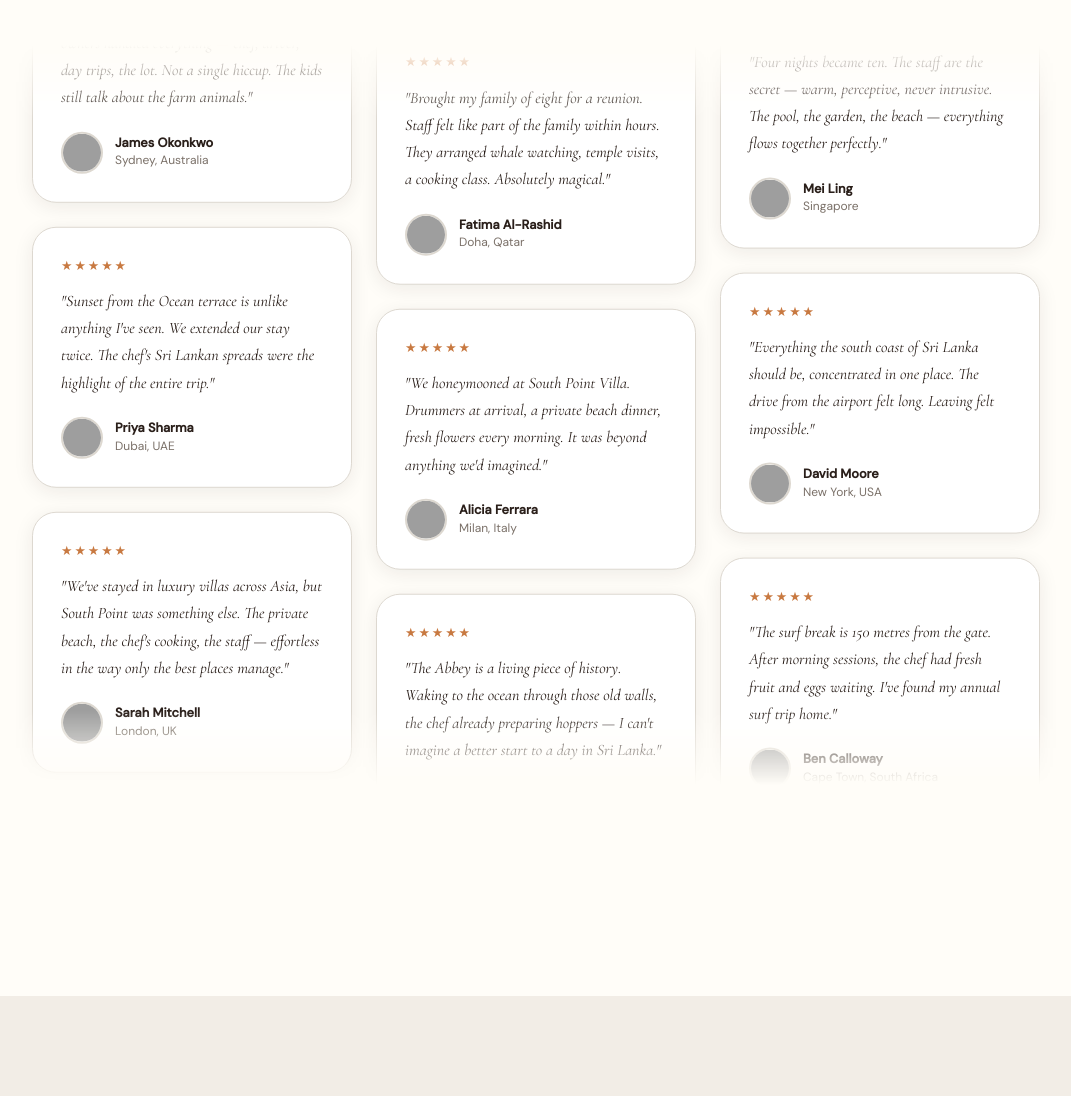
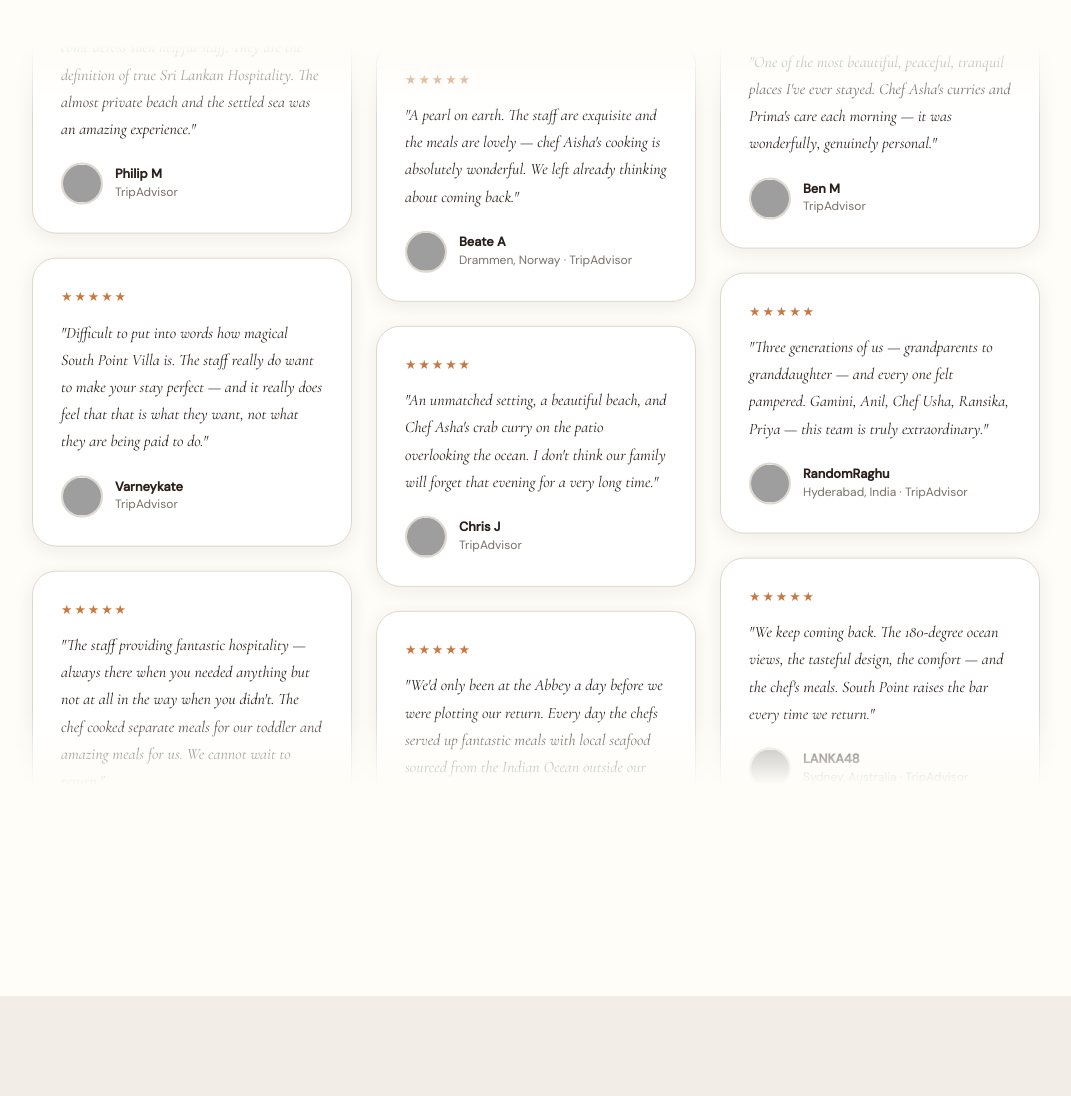
Before and after one commit to stand1nRamen/south-point-villas, a plain HTML site: page index.html in a window 1280 px wide. Shown: the part 7335-8431 px from the top of the page, without its empty margins (104-1175 px from the left). Drawn offline with nearby package versions, Linux system fonts and the light colour scheme; grey boxes are pictures that could not be loaded.

Commit message:
fix: replace placeholder testimonials with real TripAdvisor reviews

```diff
--- a/index.html
+++ b/index.html
@@ -516,51 +516,51 @@
         <div class="testi-track">
           <div class="testi-card">
             <div class="testi-stars">★★★★★</div>
-            <blockquote>"We've stayed in luxury villas across Asia, but South Point was something else. The private beach, the chef's cooking, the staff — effortless in the way only the best places manage."</blockquote>
+            <blockquote>"The staff providing fantastic hospitality — always there when you needed anything but not at all in the way when you didn't. The chef cooked separate meals for our toddler and amazing meals for us. We cannot wait to return."</blockquote>
             <footer class="testi-footer">
-              <img class="testi-avatar" src="https://images.unsplash.com/photo-1494790108377-be9c29b29330?auto=format&fit=crop&q=80&w=84&h=84" alt="Sarah Mitchell" width="42" height="42">
-              <div><cite>Sarah Mitchell</cite><span>London, UK</span></div>
+              <img class="testi-avatar" src="https://images.unsplash.com/photo-1494790108377-be9c29b29330?auto=format&fit=crop&q=80&w=84&h=84" alt="Kenny2603" width="42" height="42">
+              <div><cite>Kenny2603</cite><span>London, UK · TripAdvisor</span></div>
             </footer>
           </div>
           <div class="testi-card">
             <div class="testi-stars">★★★★★</div>
-            <blockquote>"Three families, twenty people, five nights. The owners handled everything — chef, driver, day trips, the lot. Not a single hiccup. The kids still talk about the farm animals."</blockquote>
+            <blockquote>"In our many years of traveling we have not come across such helpful staff. They are the definition of true Sri Lankan Hospitality. The almost private beach and the settled sea was an amazing experience."</blockquote>
             <footer class="testi-footer">
-              <img class="testi-avatar" src="https://images.unsplash.com/photo-1472099645785-5658abf4ff4e?auto=format&fit=crop&q=80&w=84&h=84" alt="James Okonkwo" width="42" height="42">
-              <div><cite>James Okonkwo</cite><span>Sydney, Australia</span></div>
+              <img class="testi-avatar" src="https://images.unsplash.com/photo-1472099645785-5658abf4ff4e?auto=format&fit=crop&q=80&w=84&h=84" alt="Philip M" width="42" height="42">
+              <div><cite>Philip M</cite><span>TripAdvisor</span></div>
             </footer>
           </div>
           <div class="testi-card">
             <div class="testi-stars">★★★★★</div>
-            <blockquote>"Sunset from the Ocean terrace is unlike anything I've seen. We extended our stay twice. The chef's Sri Lankan spreads were the highlight of the entire trip."</blockquote>
+            <blockquote>"Difficult to put into words how magical South Point Villa is. The staff really do want to make your stay perfect — and it really does feel that that is what they want, not what they are being paid to do."</blockquote>
             <footer class="testi-footer">
-              <img class="testi-avatar" src="https://images.unsplash.com/photo-1438761681033-6461ffad8d80?auto=format&fit=crop&q=80&w=84&h=84" alt="Priya Sharma" width="42" height="42">
-              <div><cite>Priya Sharma</cite><span>Dubai, UAE</span></div>
+              <img class="testi-avatar" src="https://images.unsplash.com/photo-1438761681033-6461ffad8d80?auto=format&fit=crop&q=80&w=84&h=84" alt="Varneykate" width="42" height="42">
+              <div><cite>Varneykate</cite><span>TripAdvisor</span></div>
             </footer>
           </div>
           <!-- duplicate for seamless loop -->
           <div class="testi-card" aria-hidden="true">
             <div class="testi-stars">★★★★★</div>
-            <blockquote>"We've stayed in luxury villas across Asia, but South Point was something else. The private beach, the chef's cooking, the staff — effortless in the way only the best places manage."</blockquote>
+            <blockquote>"The staff providing fantastic hospitality — always there when you needed anything but not at all in the way when you didn't. The chef cooked separate meals for our toddler and amazing meals for us. We cannot wait to return."</blockquote>
             <footer class="testi-footer">
               <img class="testi-avatar" src="https://images.unsplash.com/photo-1494790108377-be9c29b29330?auto=format&fit=crop&q=80&w=84&h=84" alt="" width="42" height="42">
-              <div><cite>Sarah Mitchell</cite><span>London, UK</span></div>
+              <div><cite>Kenny2603</cite><span>London, UK · TripAdvisor</span></div>
             </footer>
           </div>
           <div class="testi-card" aria-hidden="true">
             <div class="testi-stars">★★★★★</div>
-            <blockquote>"Three families, twenty people, five nights. The owners handled everything — chef, driver, day trips, the lot. Not a single hiccup. The kids still talk about the farm animals."</blockquote>
+            <blockquote>"In our many years of traveling we have not come across such helpful staff. They are the definition of true Sri Lankan Hospitality. The almost private beach and the settled sea was an amazing experience."</blockquote>
             <footer class="testi-footer">
               <img class="testi-avatar" src="https://images.unsplash.com/photo-1472099645785-5658abf4ff4e?auto=format&fit=crop&q=80&w=84&h=84" alt="" width="42" height="42">
-              <div><cite>James Okonkwo</cite><span>Sydney, Australia</span></div>
+              <div><cite>Philip M</cite><span>TripAdvisor</span></div>
             </footer>
           </div>
           <div class="testi-card" aria-hidden="true">
             <div class="testi-stars">★★★★★</div>
-            <blockquote>"Sunset from the Ocean terrace is unlike anything I've seen. We extended our stay twice. The chef's Sri Lankan spreads were the highlight of the entire trip."</blockquote>
+            <blockquote>"Difficult to put into words how magical South Point Villa is. The staff really do want to make your stay perfect — and it really does feel that that is what they want, not what they are being paid to do."</blockquote>
             <footer class="testi-footer">
               <img class="testi-avatar" src="https://images.unsplash.com/photo-1438761681033-6461ffad8d80?auto=format&fit=crop&q=80&w=84&h=84" alt="" width="42" height="42">
-              <div><cite>Priya Sharma</cite><span>Dubai, UAE</span></div>
+              <div><cite>Varneykate</cite><span>TripAdvisor</span></div>
             </footer>
           </div>
         </div>
@@ -571,51 +571,51 @@
         <div class="testi-track">
           <div class="testi-card">
             <div class="testi-stars">★★★★★</div>
-            <blockquote>"The Abbey is a living piece of history. Waking to the ocean through those old walls, the chef already preparing hoppers — I can't imagine a better start to a day in Sri Lanka."</blockquote>
+            <blockquote>"We'd only been at the Abbey a day before we were plotting our return. Every day the chefs served up fantastic meals with local seafood sourced from the Indian Ocean outside our door."</blockquote>
             <footer class="testi-footer">
-              <img class="testi-avatar" src="https://images.unsplash.com/photo-1507003211169-0a1dd7228f2d?auto=format&fit=crop&q=80&w=84&h=84" alt="Tom Richter" width="42" height="42">
-              <div><cite>Tom Richter</cite><span>Berlin, Germany</span></div>
+              <img class="testi-avatar" src="https://images.unsplash.com/photo-1507003211169-0a1dd7228f2d?auto=format&fit=crop&q=80&w=84&h=84" alt="Guest 4066" width="42" height="42">
+              <div><cite>Guest 4066</cite><span>Brisbane, Australia · TripAdvisor</span></div>
             </footer>
           </div>
           <div class="testi-card">
             <div class="testi-stars">★★★★★</div>
-            <blockquote>"Brought my family of eight for a reunion. Staff felt like part of the family within hours. They arranged whale watching, temple visits, a cooking class. Absolutely magical."</blockquote>
+            <blockquote>"A pearl on earth. The staff are exquisite and the meals are lovely — chef Aisha's cooking is absolutely wonderful. We left already thinking about coming back."</blockquote>
             <footer class="testi-footer">
-              <img class="testi-avatar" src="https://images.unsplash.com/photo-1534528741775-53994a69daeb?auto=format&fit=crop&q=80&w=84&h=84" alt="Fatima Al-Rashid" width="42" height="42">
-              <div><cite>Fatima Al-Rashid</cite><span>Doha, Qatar</span></div>
+              <img class="testi-avatar" src="https://images.unsplash.com/photo-1534528741775-53994a69daeb?auto=format&fit=crop&q=80&w=84&h=84" alt="Beate A" width="42" height="42">
+              <div><cite>Beate A</cite><span>Drammen, Norway · TripAdvisor</span></div>
             </footer>
           </div>
           <div class="testi-card">
             <div class="testi-stars">★★★★★</div>
-            <blockquote>"We honeymooned at South Point Villa. Drummers at arrival, a private beach dinner, fresh flowers every morning. It was beyond anything we'd imagined."</blockquote>
+            <blockquote>"An unmatched setting, a beautiful beach, and Chef Asha's crab curry on the patio overlooking the ocean. I don't think our family will forget that evening for a very long time."</blockquote>
             <footer class="testi-footer">
-              <img class="testi-avatar" src="https://images.unsplash.com/photo-1517841905240-472988babdf9?auto=format&fit=crop&q=80&w=84&h=84" alt="Alicia Ferrara" width="42" height="42">
-              <div><cite>Alicia Ferrara</cite><span>Milan, Italy</span></div>
+              <img class="testi-avatar" src="https://images.unsplash.com/photo-1517841905240-472988babdf9?auto=format&fit=crop&q=80&w=84&h=84" alt="Chris J" width="42" height="42">
+              <div><cite>Chris J</cite><span>TripAdvisor</span></div>
             </footer>
           </div>
           <!-- duplicate -->
           <div class="testi-card" aria-hidden="true">
             <div class="testi-stars">★★★★★</div>
-            <blockquote>"The Abbey is a living piece of history. Waking to the ocean through those old walls, the chef already preparing hoppers — I can't imagine a better start to a day in Sri Lanka."</blockquote>
+            <blockquote>"We'd only been at the Abbey a day before we were plotting our return. Every day the chefs served up fantastic meals with local seafood sourced from the Indian Ocean outside our door."</blockquote>
             <footer class="testi-footer">
               <img class="testi-avatar" src="https://images.unsplash.com/photo-1507003211169-0a1dd7228f2d?auto=format&fit=crop&q=80&w=84&h=84" alt="" width="42" height="42">
-              <div><cite>Tom Richter</cite><span>Berlin, Germany</span></div>
+              <div><cite>Guest 4066</cite><span>Brisbane, Australia · TripAdvisor</span></div>
             </footer>
           </div>
           <div class="testi-card" aria-hidden="true">
             <div class="testi-stars">★★★★★</div>
-            <blockquote>"Brought my family of eight for a reunion. Staff felt like part of the family within hours. They arranged whale watching, temple visits, a cooking class. Absolutely magical."</blockquote>
+            <blockquote>"A pearl on earth. The staff are exquisite and the meals are lovely — chef Aisha's cooking is absolutely wonderful. We left already thinking about coming back."</blockquote>
             <footer class="testi-footer">
               <img class="testi-avatar" src="https://images.unsplash.com/photo-1534528741775-53994a69daeb?auto=format&fit=crop&q=80&w=84&h=84" alt="" width="42" height="42">
-              <div><cite>Fatima Al-Rashid</cite><span>Doha, Qatar</span></div>
+              <div><cite>Beate A</cite><span>Drammen, Norway · TripAdvisor</span></div>
             </footer>
           </div>
           <div class="testi-card" aria-hidden="true">
             <div class="testi-stars">★★★★★</div>
-            <blockquote>"We honeymooned at South Point Villa. Drummers at arrival, a private beach dinner, fresh flowers every morning. It was beyond anything we'd imagined."</blockquote>
+            <blockquote>"An unmatched setting, a beautiful beach, and Chef Asha's crab curry on the patio overlooking the ocean. I don't think our family will forget that evening for a very long time."</blockquote>
             <footer class="testi-footer">
               <img class="testi-avatar" src="https://images.unsplash.com/photo-1517841905240-472988babdf9?auto=format&fit=crop&q=80&w=84&h=84" alt="" width="42" height="42">
-              <div><cite>Alicia Ferrara</cite><span>Milan, Italy</span></div>
+              <div><cite>Chris J</cite><span>TripAdvisor</span></div>
             </footer>
           </div>
         </div>
@@ -626,51 +626,51 @@
         <div class="testi-track">
           <div class="testi-card">
             <div class="testi-stars">★★★★★</div>
-            <blockquote>"The surf break is 150 metres from the gate. After morning sessions, the chef had fresh fruit and eggs waiting. I've found my annual surf trip home."</blockquote>
+            <blockquote>"We keep coming back. The 180-degree ocean views, the tasteful design, the comfort — and the chef's meals. South Point raises the bar every time we return."</blockquote>
             <footer class="testi-footer">
-              <img class="testi-avatar" src="https://images.unsplash.com/photo-1500648767791-00dcc994a43e?auto=format&fit=crop&q=80&w=84&h=84" alt="Ben Calloway" width="42" height="42">
-              <div><cite>Ben Calloway</cite><span>Cape Town, South Africa</span></div>
+              <img class="testi-avatar" src="https://images.unsplash.com/photo-1500648767791-00dcc994a43e?auto=format&fit=crop&q=80&w=84&h=84" alt="LANKA48" width="42" height="42">
+              <div><cite>LANKA48</cite><span>Sydney, Australia · TripAdvisor</span></div>
             </footer>
           </div>
           <div class="testi-card">
             <div class="testi-stars">★★★★★</div>
-            <blockquote>"Four nights became ten. The staff are the secret — warm, perceptive, never intrusive. The pool, the garden, the beach — everything flows together perfectly."</blockquote>
+            <blockquote>"One of the most beautiful, peaceful, tranquil places I've ever stayed. Chef Asha's curries and Prima's care each morning — it was wonderfully, genuinely personal."</blockquote>
             <footer class="testi-footer">
-              <img class="testi-avatar" src="https://images.unsplash.com/photo-1544005313-94ddf0286df2?auto=format&fit=crop&q=80&w=84&h=84" alt="Mei Ling" width="42" height="42">
-              <div><cite>Mei Ling</cite><span>Singapore</span></div>
+              <img class="testi-avatar" src="https://images.unsplash.com/photo-1544005313-94ddf0286df2?auto=format&fit=crop&q=80&w=84&h=84" alt="Ben M" width="42" height="42">
+              <div><cite>Ben M</cite><span>TripAdvisor</span></div>
             </footer>
           </div>
           <div class="testi-card">
             <div class="testi-stars">★★★★★</div>
-            <blockquote>"Everything the south coast of Sri Lanka should be, concentrated in one place. The drive from the airport felt long. Leaving felt impossible."</blockquote>
+            <blockquote>"Three generations of us — grandparents to granddaughter — and every one felt pampered. Gamini, Anil, Chef Usha, Ransika, Priya — this team is truly extraordinary."</blockquote>
             <footer class="testi-footer">
-              <img class="testi-avatar" src="https://images.unsplash.com/photo-1506794778202-cad84cf45f1d?auto=format&fit=crop&q=80&w=84&h=84" alt="David Moore" width="42" height="42">
-              <div><cite>David Moore</cite><span>New York, USA</span></div>
+              <img class="testi-avatar" src="https://images.unsplash.com/photo-1506794778202-cad84cf45f1d?auto=format&fit=crop&q=80&w=84&h=84" alt="RandomRaghu" width="42" height="42">
+              <div><cite>RandomRaghu</cite><span>Hyderabad, India · TripAdvisor</span></div>
             </footer>
           </div>
           <!-- duplicate -->
           <div class="testi-card" aria-hidden="true">
             <div class="testi-stars">★★★★★</div>
-            <blockquote>"The surf break is 150 metres from the gate. After morning sessions, the chef had fresh fruit and eggs waiting. I've found my annual surf trip home."</blockquote>
+            <blockquote>"We keep coming back. The 180-degree ocean views, the tasteful design, the comfort — and the chef's meals. South Point raises the bar every time we return."</blockquote>
             <footer class="testi-footer">
               <img class="testi-avatar" src="https://images.unsplash.com/photo-1500648767791-00dcc994a43e?auto=format&fit=crop&q=80&w=84&h=84" alt="" width="42" height="42">
-              <div><cite>Ben Calloway</cite><span>Cape Town, South Africa</span></div>
+              <div><cite>LANKA48</cite><span>Sydney, Australia · TripAdvisor</span></div>
             </footer>
           </div>
           <div class="testi-card" aria-hidden="true">
             <div class="testi-stars">★★★★★</div>
-            <blockquote>"Four nights became ten. The staff are the secret — warm, perceptive, never intrusive. The pool, the garden, the beach — everything flows together perfectly."</blockquote>
+            <blockquote>"One of the most beautiful, peaceful, tranquil places I've ever stayed. Chef Asha's curries and Prima's care each morning — it was wonderfully, genuinely personal."</blockquote>
             <footer class="testi-footer">
               <img class="testi-avatar" src="https://images.unsplash.com/photo-1544005313-94ddf0286df2?auto=format&fit=crop&q=80&w=84&h=84" alt="" width="42" height="42">
-              <div><cite>Mei Ling</cite><span>Singapore</span></div>
+              <div><cite>Ben M</cite><span>TripAdvisor</span></div>
             </footer>
           </div>
           <div class="testi-card" aria-hidden="true">
             <div class="testi-stars">★★★★★</div>
-            <blockquote>"Everything the south coast of Sri Lanka should be, concentrated in one place. The drive from the airport felt long. Leaving felt impossible."</blockquote>
+            <blockquote>"Three generations of us — grandparents to granddaughter — and every one felt pampered. Gamini, Anil, Chef Usha, Ransika, Priya — this team is truly extraordinary."</blockquote>
             <footer class="testi-footer">
               <img class="testi-avatar" src="https://images.unsplash.com/photo-1506794778202-cad84cf45f1d?auto=format&fit=crop&q=80&w=84&h=84" alt="" width="42" height="42">
-              <div><cite>David Moore</cite><span>New York, USA</span></div>
+              <div><cite>RandomRaghu</cite><span>Hyderabad, India · TripAdvisor</span></div>
             </footer>
           </div>
         </div>
```
